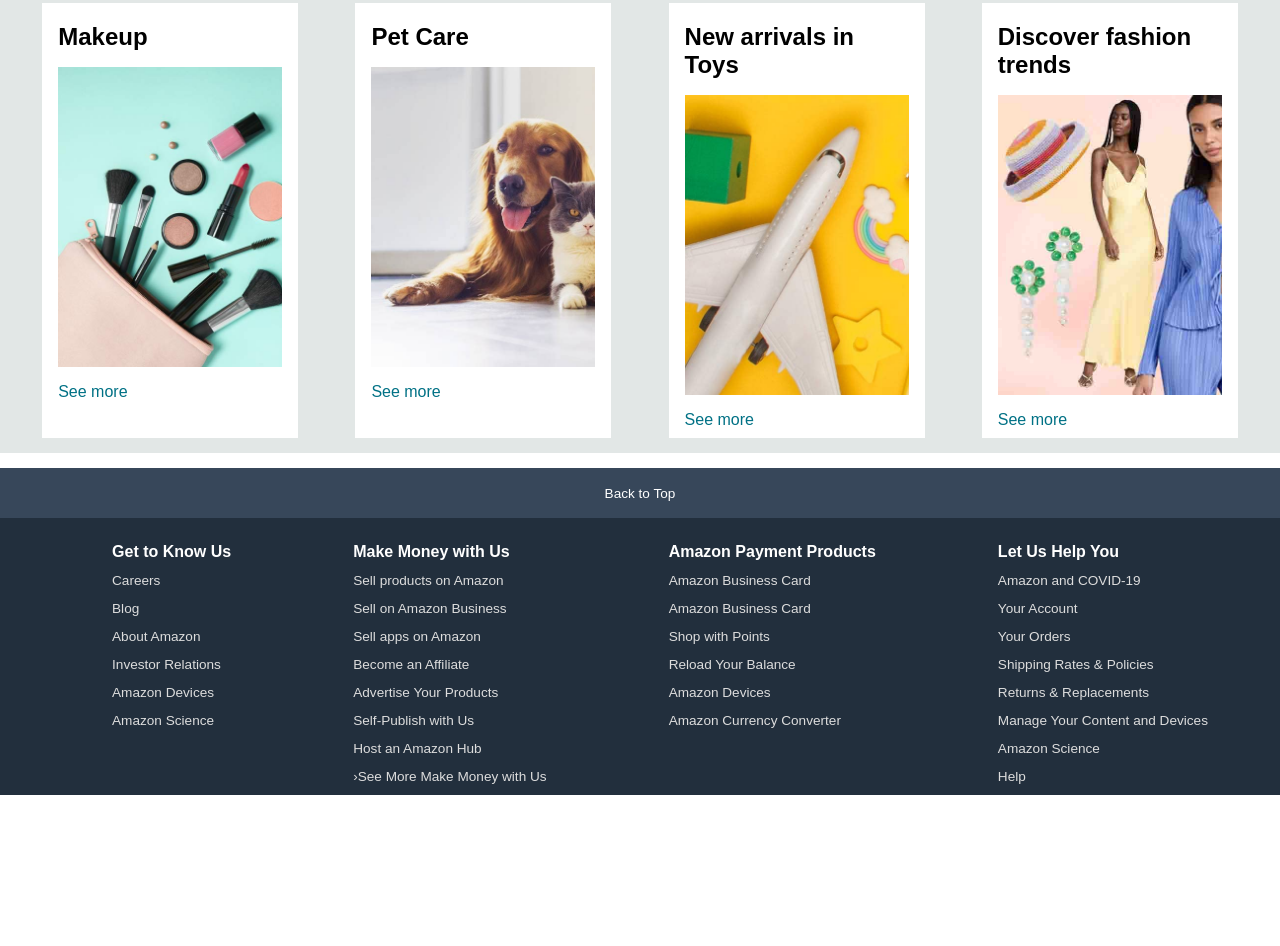
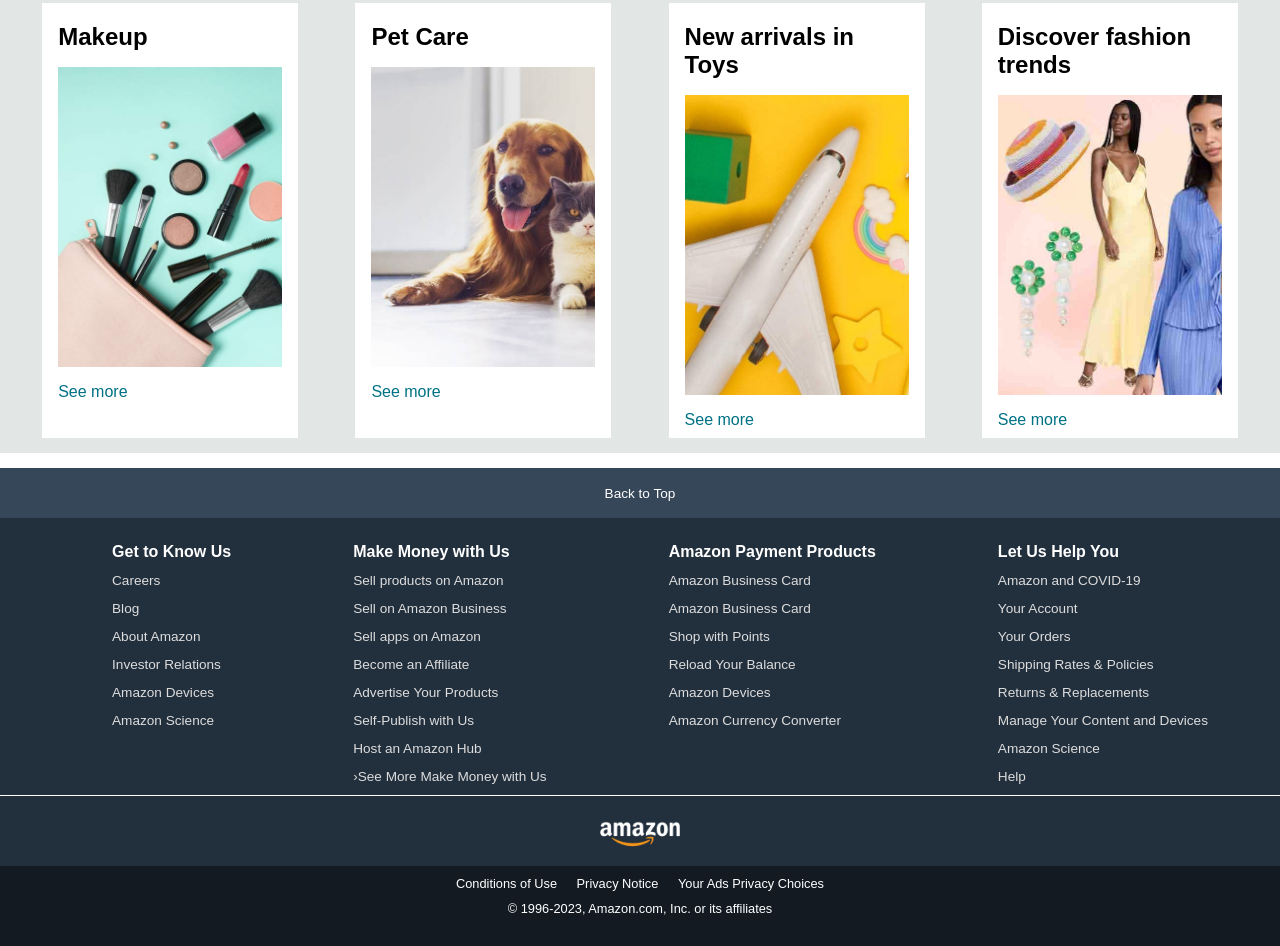
Before and after one commit to BareetSingh/amazon-clone, a plain HTML site: page index.html in a window 1280 px wide. Shown: the part 927-1873 px from the top of the page. Before the commit the page ends 1722 px from the top, so only its background shows below. Drawn offline with Linux system fonts and the light colour scheme.

Commit message:
panel3 & panel for added, in footer(Home page completed)

```diff
--- a/index.html
+++ b/index.html
@@ -207,6 +207,21 @@
                 <li><a href=""> Help</a></li>
             </ul>
         </div>
+
+        <div class="foot-panel3">
+            <div class="logo"></div>
+        </div>
+
+        <div class="foot-panel4">
+            <div class="pages">
+                <a href="">Conditions of Use</a>
+                <a href="">Privacy Notice</a>
+                <a href="">Your Ads Privacy Choices</a>
+            </div>
+            <div class="copyrights-text">
+                © 1996-2023, Amazon.com, Inc. or its affiliates
+            </div>
+        </div>
     </footer>
 </body>
 
--- a/style.css
+++ b/style.css
@@ -245,3 +245,51 @@ footer {
 .link-list li a:hover {
     text-decoration: underline;
 }
+
+/* panel3 */
+
+.foot-panel3 {
+    background-color: #222f3d;
+    color: white;
+    border-top: 0.5px solid white;
+    height: 70px;
+    display: flex;
+    justify-content: center;
+    align-items: center;
+}
+
+.logo {
+    background-image: url(/images/amazon_logo.png);
+    background-size: cover;
+    height: 50px;
+    width: 100px;
+}
+
+.foot-panel4 {
+    height: 70px;
+    background-color: #131a22;
+    color: white;
+    padding-top: 10px;
+    font-size: 0.8rem;
+    text-align: center;
+    font-size: 0.8rem;
+    text-align: center;
+}
+
+.pages {
+    font-size: 0.8rem;
+}
+
+.pages a {
+    text-decoration: none;
+    color: white;
+    margin: 8px;
+}
+
+.pages a:hover {
+    text-decoration: underline;
+}
+
+.copyrights-text {
+    padding-top: 10px;
+}
```
